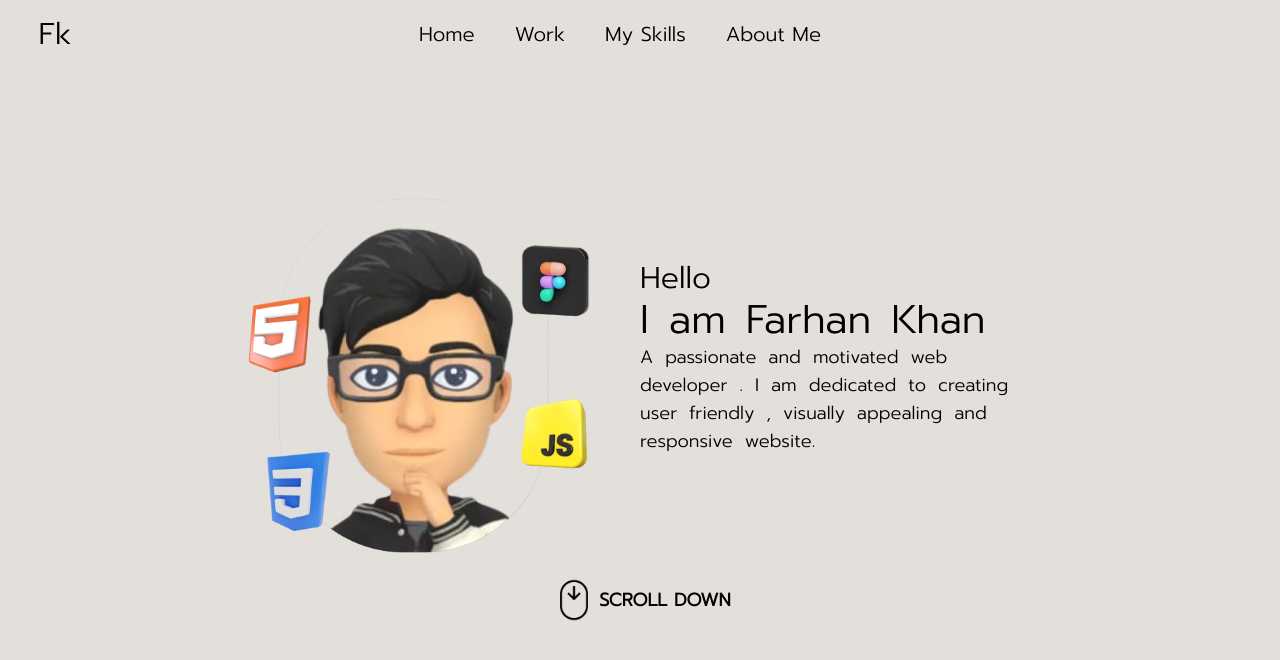
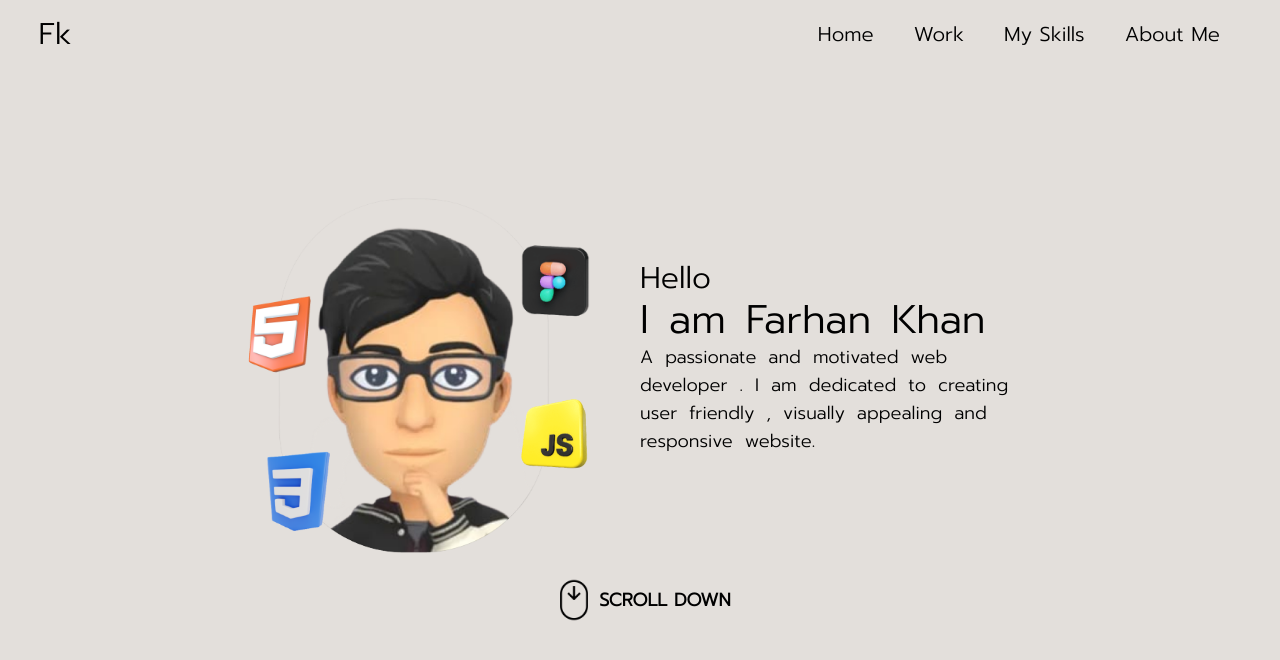
Before and after one commit to itsfarhankhan28/MyPortfolio-, a React (Create React App) app: page / in a window 1280 px wide. Shown: the top 660 px of the page. Built offline with nearby package versions, Linux system fonts and the light colour scheme; what tailwindcss-debug-screens would draw is missing.

Commit message:
Style(Navbar):Changed position of navlinks

```diff
--- a/src/Components/Navbar.jsx
+++ b/src/Components/Navbar.jsx
@@ -5,10 +5,10 @@ import MobileNavigation from './MobileNavigation'
 const Navbar = () => {
   return (
     <>
-     <div className='fixed flex p-5 w-[100vw] justify-center items-center'>
-        <Navigation/>
-        <MobileNavigation/>
-     </div>
+      <div className='fixed flex p-5 w-[100vw] justify-end items-center'>
+          <Navigation/>
+          <MobileNavigation/>
+      </div>
     </>
   )
 }
```
